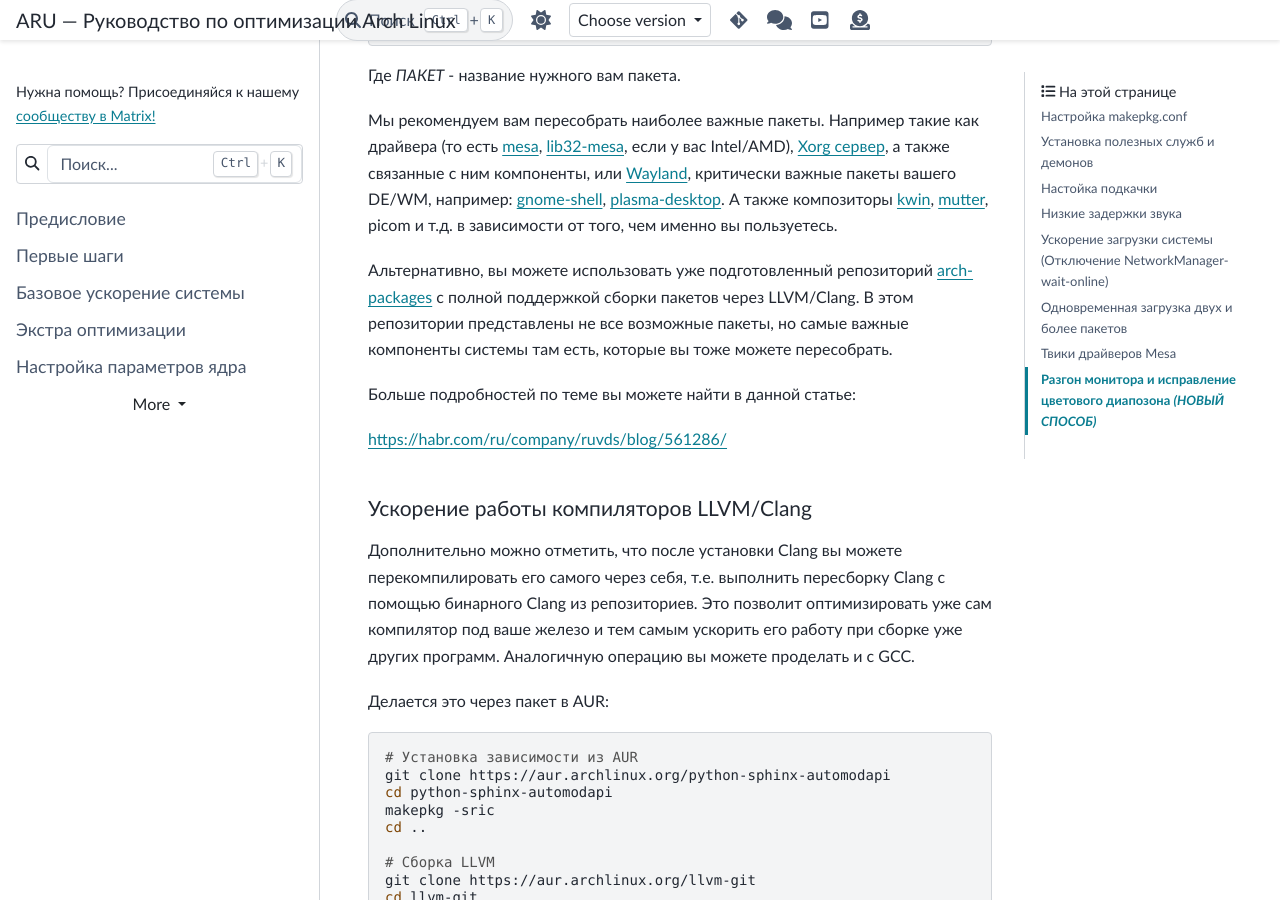
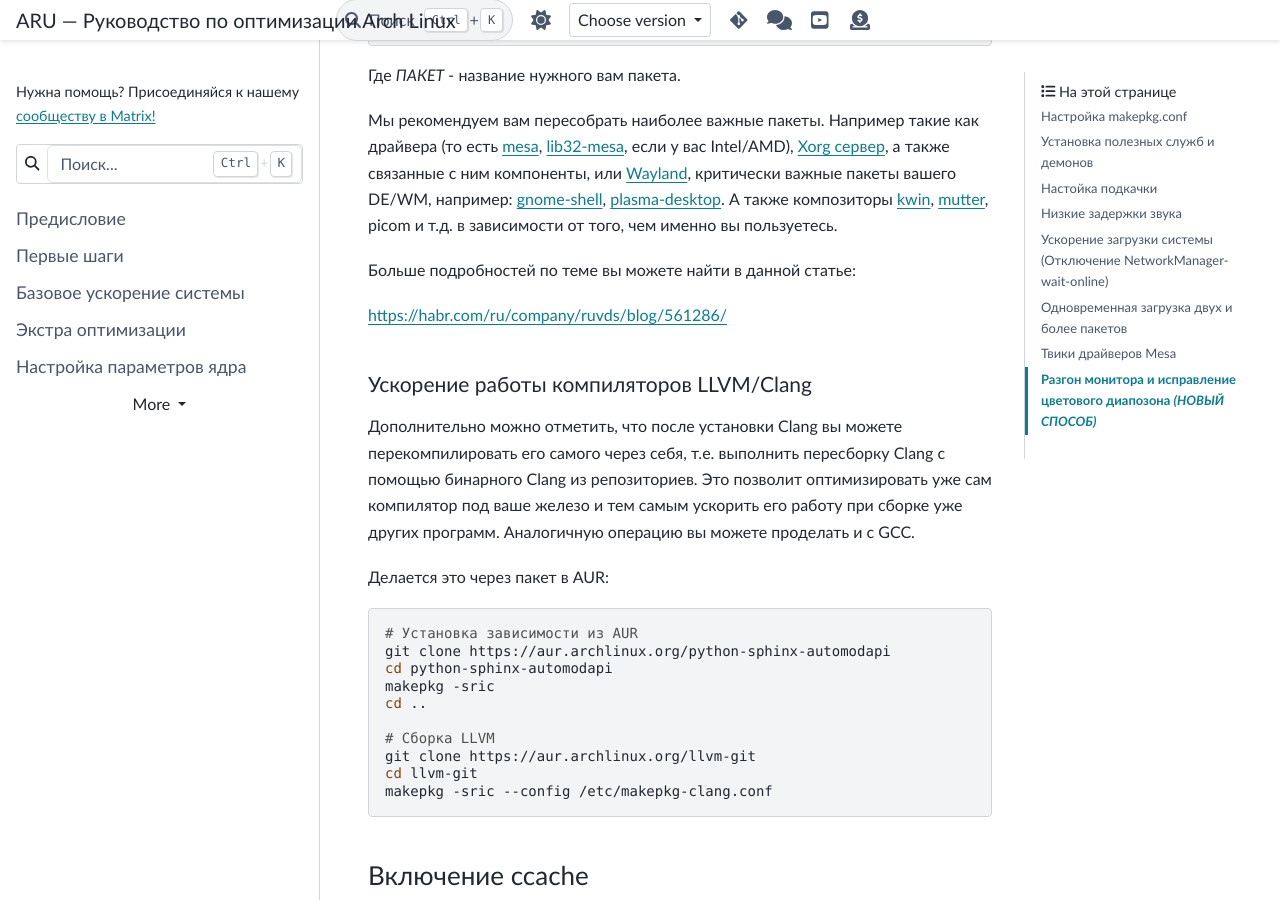
Before and after one commit to ventureoo/ARU, a Sphinx documentation site: the page built from docs/source/generic-system-acceleration.rst, in a window 1280 px wide and 900 px high, scrolled down 3182 px. Built offline with Sphinx 7.4.7 and the PyData theme 0.15.4, drawn with Linux system fonts in a browser that asks for light colours.

Commit message:
Remove mention of arch-pakcages
No longer updated, the repository has been archived.

```diff
--- a/docs/source/generic-system-acceleration.rst
+++ b/docs/source/generic-system-acceleration.rst
@@ -170,12 +170,6 @@
 <https://archlinux.org/packages/extra/x86_64/kwin/>`_, `mutter
 <https://aur.archlinux.org/packages/mutter-performance>`_, picom и
 т.д. в зависимости от того, чем именно вы пользуетесь.
-
-Альтернативно, вы можете использовать уже подготовленный репозиторий
-`arch-packages <https://github.com/h0tc0d3/arch-packages>`_ с полной
-поддержкой сборки пакетов через LLVM/Clang. В этом репозитории
-представлены не все возможные пакеты, но самые важные компоненты
-системы там есть, которые вы тоже можете пересобрать.
 
 Больше подробностей по теме вы можете найти в данной статье:
 
```
